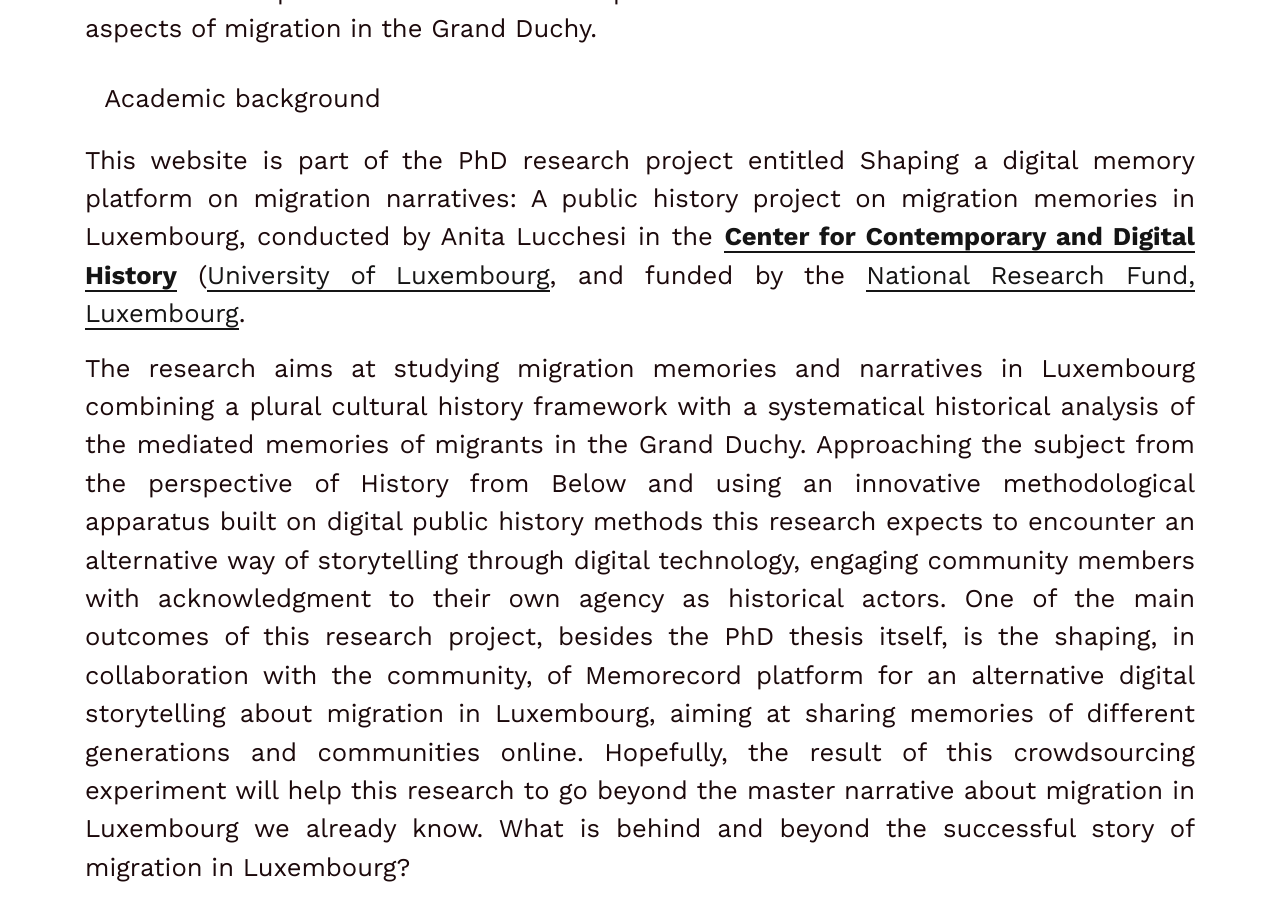
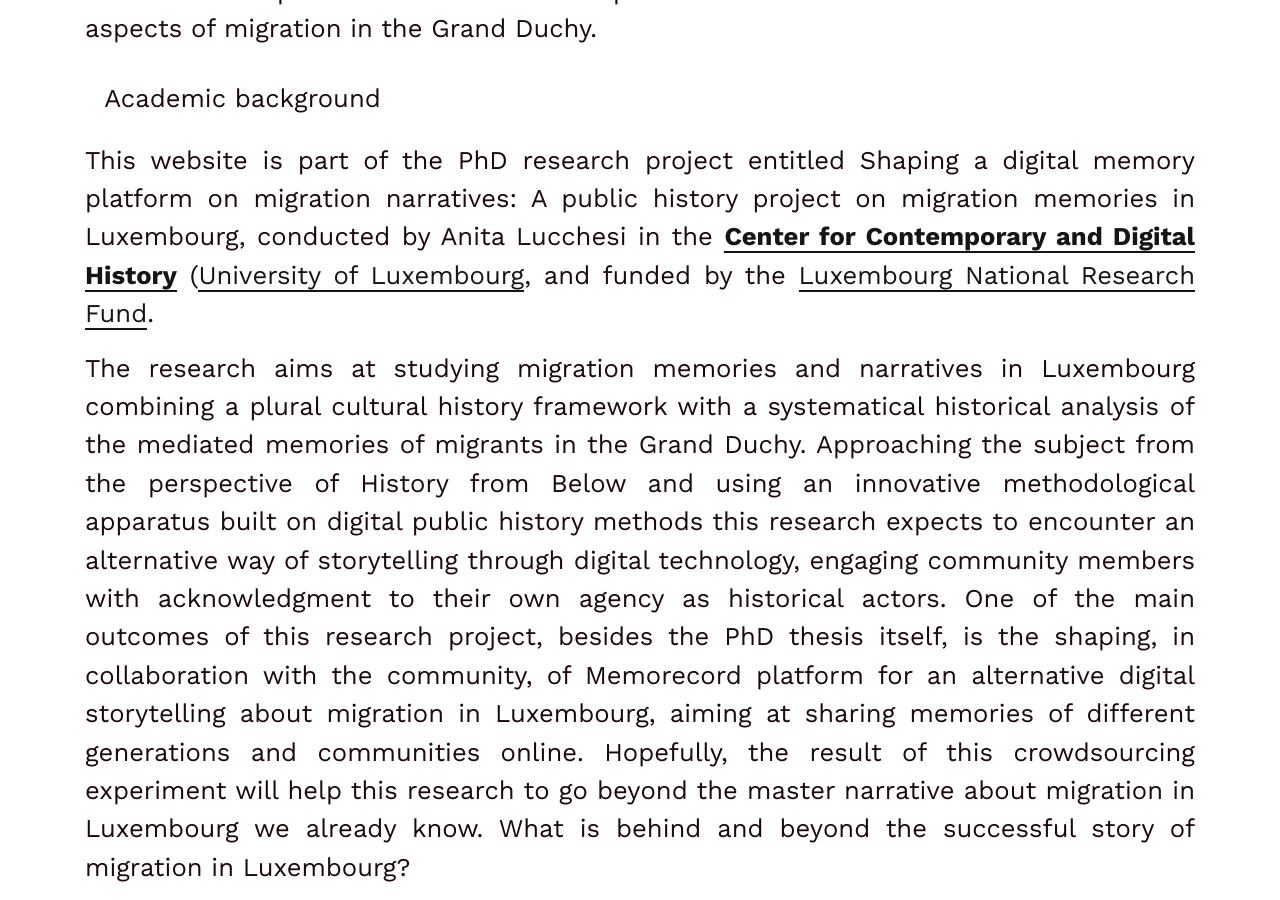
Before and after one commit to C2DH/memorecord, a Jekyll site: the page built from pages/the-project.md, in a window 1280 px wide and 900 px high, scrolled down 700 px. Built offline with Jekyll 4.4.1, drawn with Linux system fonts in a browser that asks for light colours.

```diff
--- a/pages/the-project.md
+++ b/pages/the-project.md
@@ -15,7 +15,7 @@ Community participation is the soul of this crowdsourcing experiment. [**Take pa
 
 ## Academic background
 
-This website is part of the PhD research project entitled Shaping a digital memory platform on migration narratives: A public history project on migration memories in Luxembourg, conducted by Anita Lucchesi in the [**Center for Contemporary and Digital History**](https://www.c2dh.uni.lu/) ([University of Luxembourg](https://www.uni.lu/), and funded by the  [National Research Fund, Luxembourg](https://www.fnr.lu).
+This website is part of the PhD research project entitled Shaping a digital memory platform on migration narratives: A public history project on migration memories in Luxembourg, conducted by Anita Lucchesi in the [**Center for Contemporary and Digital History**](https://www.c2dh.uni.lu/) ([University of Luxembourg](https://www.uni.lu/), and funded by the  [Luxembourg National Research Fund](https://www.fnr.lu).
 
 The research aims at studying migration memories and narratives in Luxembourg combining a plural cultural history framework with a systematical historical analysis of the mediated memories of migrants in the Grand Duchy. Approaching the subject from the perspective of History from Below and using an innovative methodological apparatus built on digital public history methods this research expects to encounter an alternative way of storytelling through digital technology, engaging community members with acknowledgment to their own agency as historical actors. One of the main outcomes of this research project, besides the PhD thesis itself, is the shaping, in collaboration with the community, of Memorecord platform for an alternative digital storytelling about migration in Luxembourg, aiming at sharing memories of different generations and communities online. Hopefully, the result of this crowdsourcing experiment will help this research to go beyond the master narrative about migration in Luxembourg we already know. What is behind and beyond the successful story of migration in Luxembourg?
 
```
